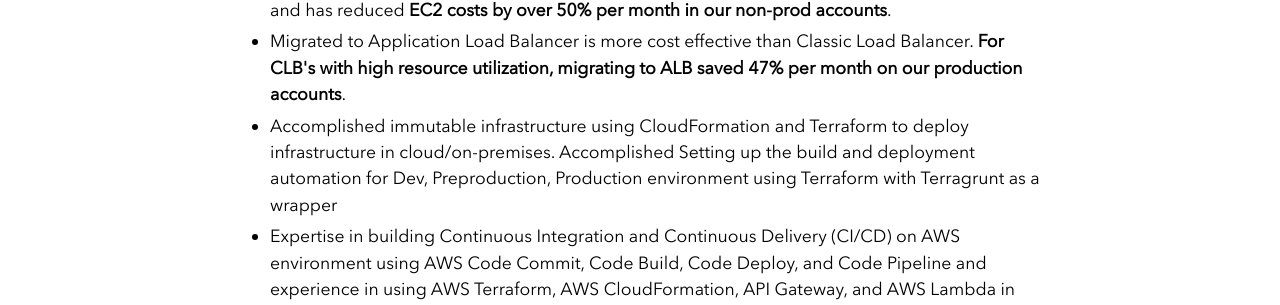
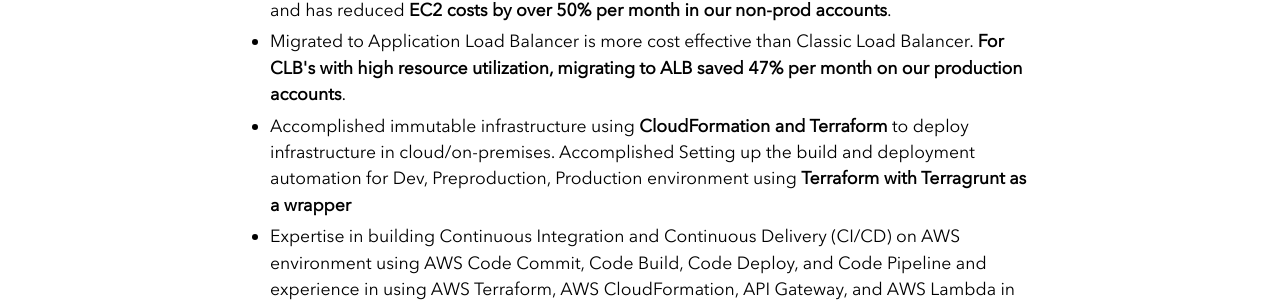
Before and after one commit to sivakumarvunnam/sivakumarvunnam.github.io, a Jekyll site: the page built from experiences.html, in a window 1280 px wide. Shown: the part 1089-1394 px from the top of the page. Built offline with Jekyll 4.4.1, drawn with Linux system fonts in a browser that asks for light colours; nearby versions of some CDN libraries.

Commit message:
highest necessary point's

```diff
--- a/_data/experiences.yml
+++ b/_data/experiences.yml
@@ -16,7 +16,7 @@
     - <b>Cloud Governance:</b> Standardize the creation of several AWS resources using <b>AWS Service Catalog</b>. This helps our centralized DevOps team define and set standards for resources created using template level constraints and automatic tagging of resources.
     - <b>Cost Optimization:</b> Lead a team to implement mixed instance types in EC2 Auto Scaling Groups across all our AWS accounts. This update has seen us <b>launch spot instances</b> wherever applicable and has reduced <b>EC2 costs by over 50% per month in our non-prod accounts</b>.
     - Migrated to Application Load Balancer is more cost effective than Classic Load Balancer. <b>For CLB's with high resource utilization, migrating to ALB saved 47% per month on our production accounts</b>.
-    - Accomplished immutable infrastructure using CloudFormation and Terraform to deploy infrastructure in cloud/on-premises. Accomplished Setting up the build and deployment automation for Dev, Preproduction, Production environment using Terraform with Terragrunt as a wrapper
+    - Accomplished immutable infrastructure using <b>CloudFormation and Terraform</b> to deploy infrastructure in cloud/on-premises. Accomplished Setting up the build and deployment automation for Dev, Preproduction, Production environment using <b>Terraform with Terragrunt as a wrapper</b>
     - Expertise in building Continuous Integration and Continuous Delivery (CI/CD) on </b>AWS environment using AWS Code Commit, Code Build, Code Deploy, and Code Pipeline and experience in using AWS Terraform, AWS CloudFormation, API Gateway, and AWS Lambda</b> in automation and securing the infrastructure on AWS.
     - Implemented and improved Jenkins CICD process using shared libraries for Java, Angular, Nodejs, Django, Python, Ruby & Rails languages. Unit Tests, Xray, SCA Scan using Jenkins DSL, Shell and Groovy programming. Wrote custom Jenkinsfiles to call different stages and build components ofshared libraries to help engineers reduce the time of build and deployment.
     - <b>Saved 40K</b> in cloud hosting and improved performance by migrating monolith applications to modern microservices architecture and deployed into </b>ECS Faregate/Kubernetes</b>.
```
